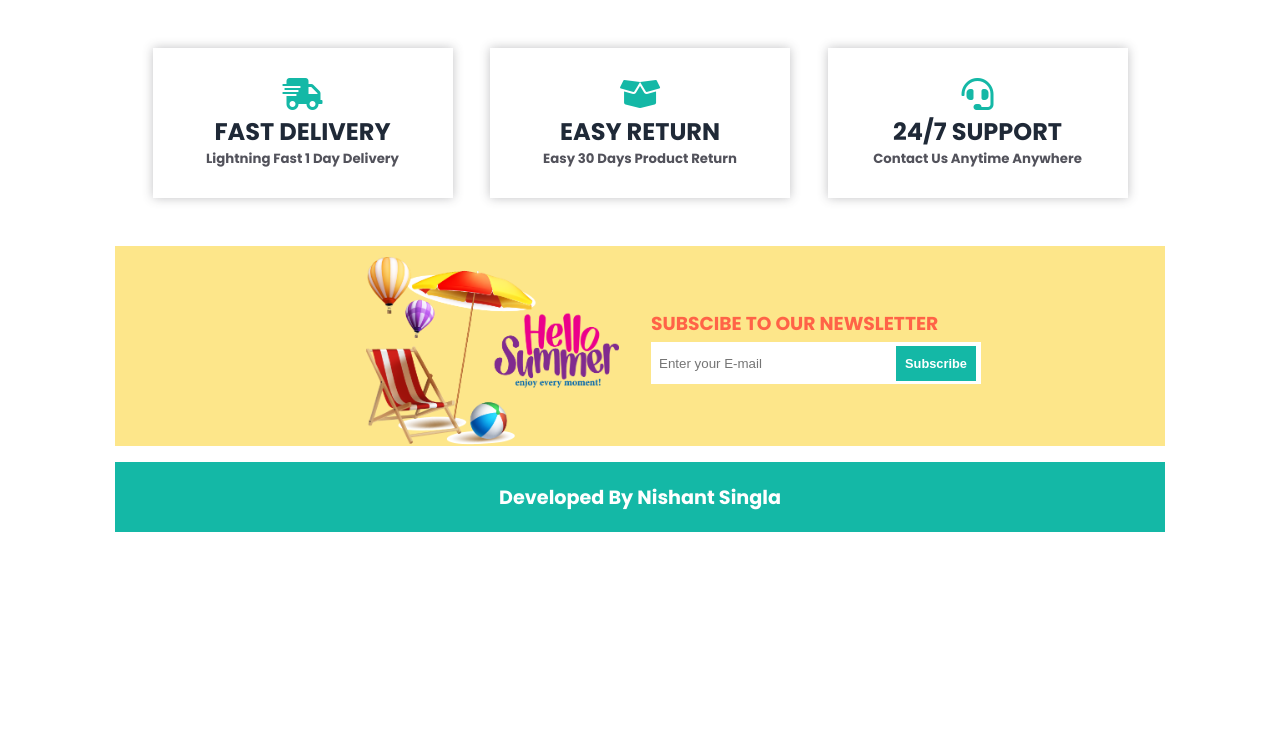
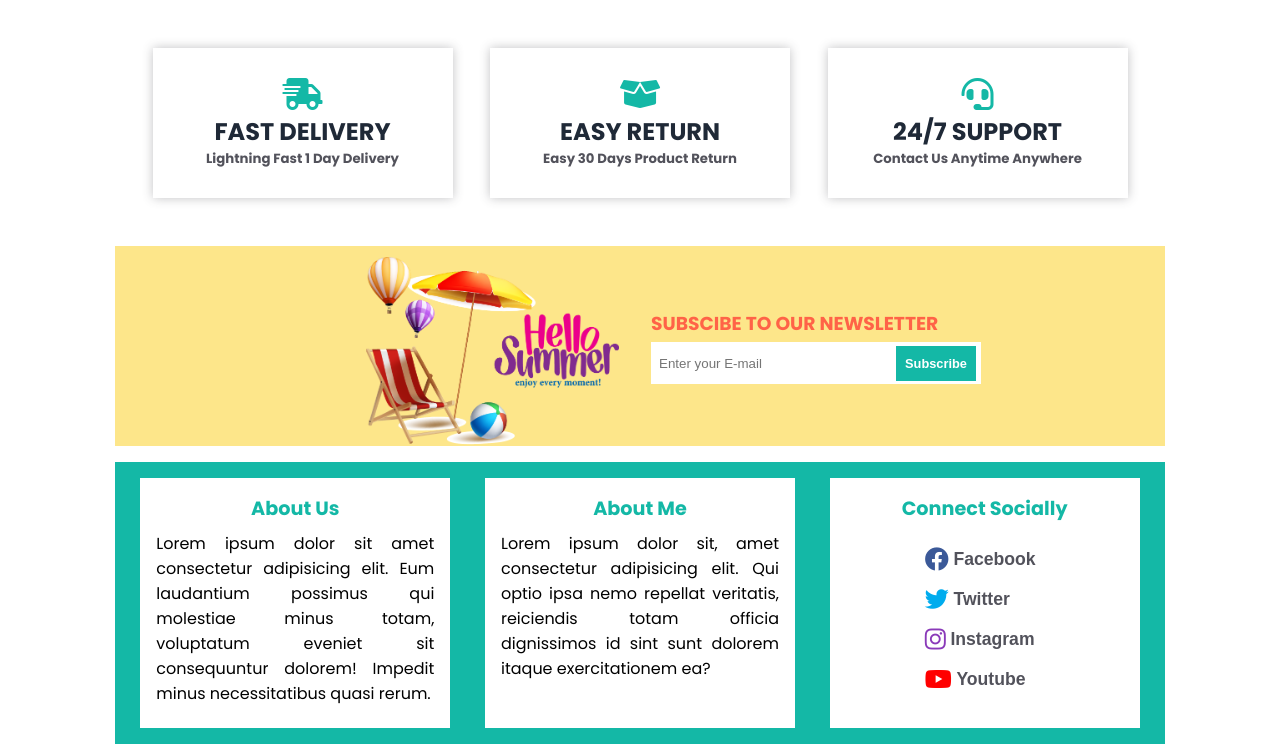
Before and after one commit to Nish-2611/ShopEasy, a plain HTML site: page index.html in a window 1280 px wide. Shown: the part 2023-2767 px from the top of the page. Before the commit the page ends 2555 px from the top, so only its background shows below. Drawn offline with Linux system fonts and the light colour scheme.

Commit message:
footer updated, subscibe section modification

```diff
--- a/index.html
+++ b/index.html
@@ -314,7 +314,34 @@
        </section>
 
        <footer>
-           <h1>Developed By Nishant Singla</h1>
+          <div class="about-us card">
+              <h3>About Us</h3>
+              <p>Lorem ipsum dolor sit amet consectetur adipisicing elit. Eum laudantium possimus qui molestiae minus totam, voluptatum eveniet sit consequuntur dolorem! Impedit minus necessitatibus quasi rerum.</p>
+          </div>
+          <div class="about-me card">
+              <h3>About Me</h3>
+              <p>Lorem ipsum dolor sit, amet consectetur adipisicing elit. Qui optio ipsa nemo repellat veritatis, reiciendis totam officia dignissimos id sint sunt dolorem itaque exercitationem ea?</p>
+          </div>
+          <div class="about-social card">
+              <h3>Connect Socially</h3>
+              <div>
+                <i class="fab fa-facebook color-blue"></i>
+                <h4>Facebook</h4>
+              </div>
+              <div>
+                <i class="fab fa-twitter color-sky-blue"></i>
+                <h4>Twitter</h4>
+              </div>
+              <div>
+                <i class="fab fa-instagram color-violet"></i>
+                <h4>Instagram</h4>
+              </div>
+              <div>
+                <i class="fab fa-youtube color-red-dark"></i>
+                <h4>Youtube</h4>
+              </div>
+          </div>
+
        </footer>
 
 </div>
--- a/responsive.css
+++ b/responsive.css
@@ -59,23 +59,23 @@
     }
 
     .subscribe-details h3{
-        font-size: 0.4rem;
+        font-size: 0.6rem;
     }
 
     .subscribe-input{
-        width: 110px;
-    height: 15px;
+        width: 130px;
+    height: 18px;
     }
 
     .subscribe-input input{
-        width: 73px;
-        height: 15px;
+        width: 92px;
+        height: 18px;
         font-size: 0.3rem;
     }
 
 
     .subscribe-input button{
-        height: 13px;
+        height: 14px;
         width: 35px;
         font-size: 0.3rem;
     }
--- a/styles.css
+++ b/styles.css
@@ -63,6 +63,7 @@ h4{
 .bg-red{
     background-color: var(--red);
 }
+
 .bg-pink{
     background-color: var(--pink);
 }
@@ -76,6 +77,18 @@ h4{
 
 .bg-lime{
     background-color: var(--lime);
+}
+.color-red-dark{
+    color: red;
+}
+.color-blue{
+    color:#3b5998 ;
+}
+.color-sky-blue{
+    color:#00acee;
+}
+.color-violet{
+    color:#8a3ab9;
 }
 
 /*******MAIN CONTAINER********/
@@ -555,17 +568,44 @@ margin-top: 0.5rem;
 /********Footer*******/
 footer{
     width: min(100%,1050px);
-    height: 70px;
     background-color: #14B8A6;
     display: flex;
-    align-items: center;
-    justify-content: center;
+    flex-direction: row;
+    flex-wrap: wrap;
+    justify-content: space-around;
     font-family: var(--font2);
+    padding:0.5rem
 }
 
-footer h1{
+footer .card{
+    width:310px;
+    height:250px;
+    margin: 0.5rem;
+    padding:1rem;
+    text-align: justify;
+    display: flex;
+    flex-direction: column;
+    align-items: center;
+    background-color: white;
+}
+
+footer h3{
+    color: #14B8A6;
     font-size: 1.2rem;
-    color: white;
+    margin-bottom: 0.5rem;
+}
+
+.about-social div{
+    display: flex;
+    align-items: center;
+    font-size: 1.1rem;
+    width:120px;
+    margin-top:1rem;
+}
+
+.about-social i{
+    margin-right: 0.3rem;
+    font-size: 1.5rem;
 }
 
 
```
